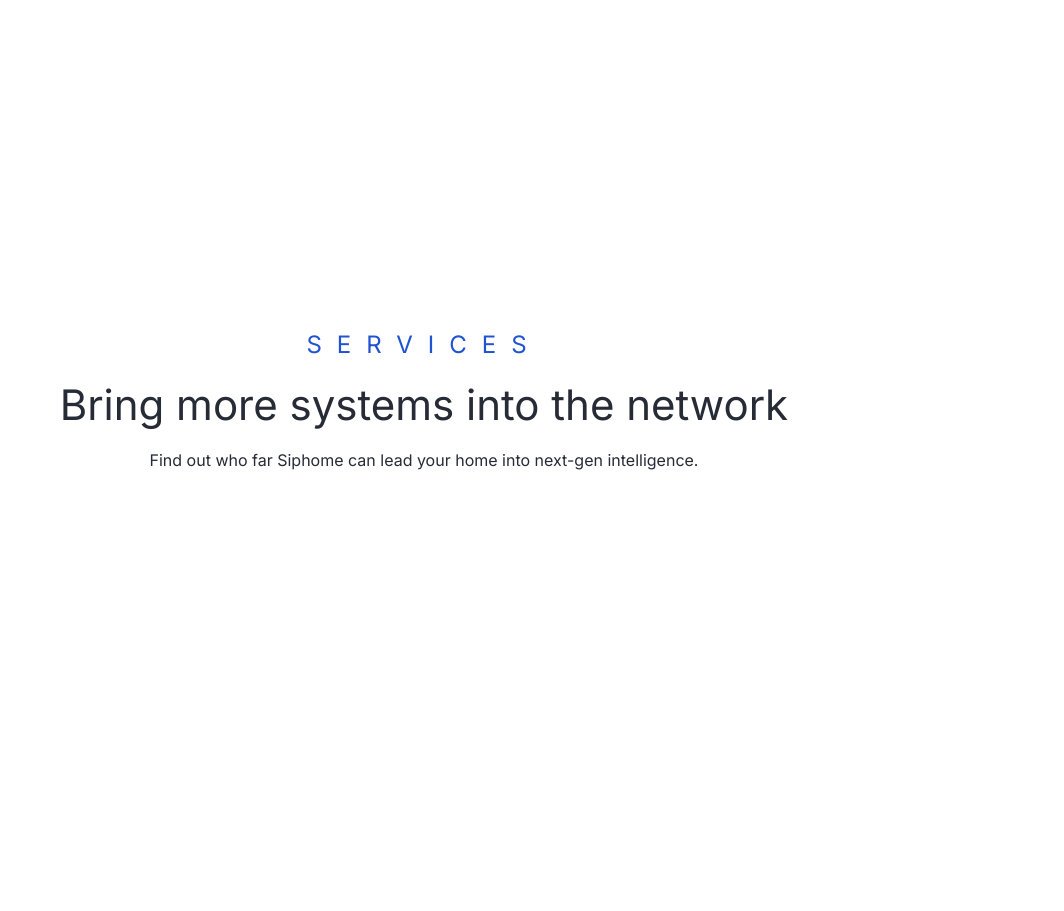
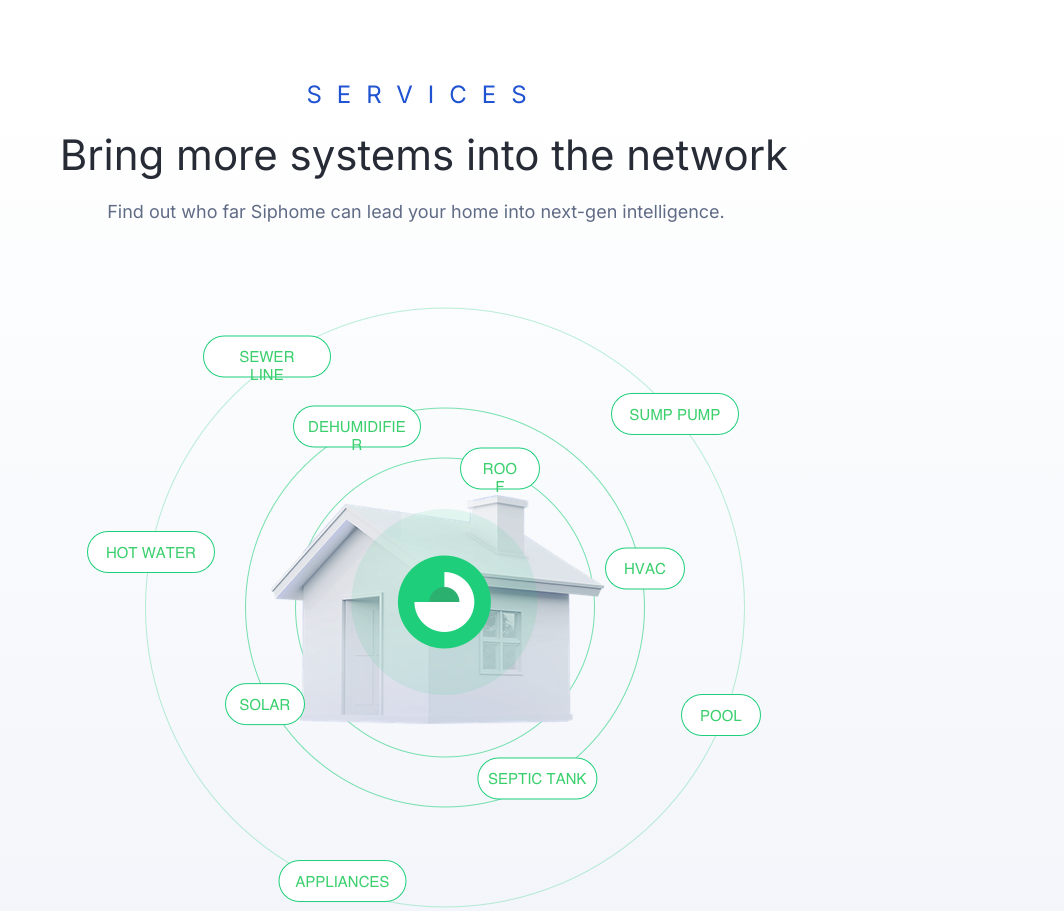
Before and after one commit to abudiab/Smart-Home, a plain HTML site: page index.html in a window 1280 px wide. Shown: the part 3176-4087 px from the top of the page, without its empty margins (216-1280 px from the left). Before the commit the page ends 3896 px from the top, so only its background shows below. Drawn offline with Linux system fonts and the light colour scheme.

Commit message:
services done

```diff
--- a/index.html
+++ b/index.html
@@ -71,7 +71,7 @@
           <div class="features-right">
             <h2 class="features-secondary-title">FEATURES</h2>
             <h3 class="features-main-title">Meet Siphome</h3>
-            <p>
+            <p class="section-paragraph">
               The most comprehensive smart solution to home maintenance. All it
               takes is a simple and affordable sensor installation by one of our
               Siphome certified technicians.
@@ -131,10 +131,12 @@
           <h3 class="services-main-title">
             Bring more systems into the network
           </h3>
-          <p>
+          <p class="section-paragraph">
             Find out who far Siphome can lead your home into next-gen
             intelligence.
           </p>
+          <img src="./images/illustration-1.png" alt="" />
+          <img src="./images/services-1.png" alt="" />
         </div>
       </div>
     </section>
--- a/style.css
+++ b/style.css
@@ -184,7 +184,7 @@ img.rightside-corner {
   margin-bottom: 1.625rem;
 }
 
-.features-body p {
+.section-paragraph {
   font-size: 1.125rem;
   line-height: 1.556rem;
   color: var(--clr-gray);
@@ -280,6 +280,11 @@ img.rightside-corner {
   align-items: center;
   position: relative;
   margin-top: 5rem;
+  background-image: linear-gradient(
+    180deg,
+    rgba(255, 255, 255, 0) 0%,
+    rgba(236, 240, 247, 1) 100%
+  );
 }
 
 .services-body {
@@ -302,6 +307,10 @@ img.rightside-corner {
   margin-bottom: 1.25rem;
 }
 
+#services img {
+  margin: 2rem 0 5rem;
+}
+
 /*Media Queries*/
 
 @media screen and (min-width: 1441px) {
```
Also changed, not shown: images/services-1.png (added).
